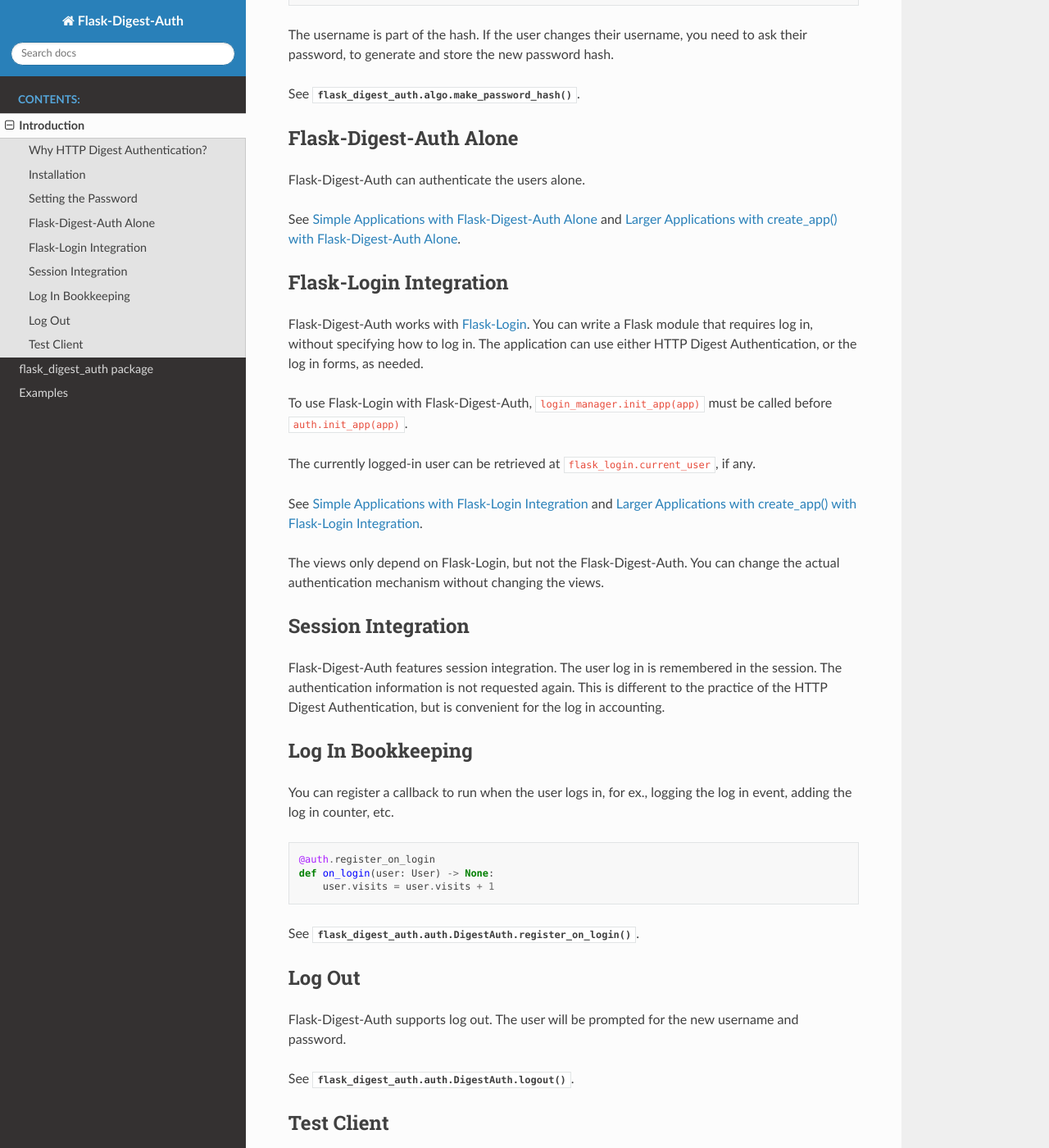
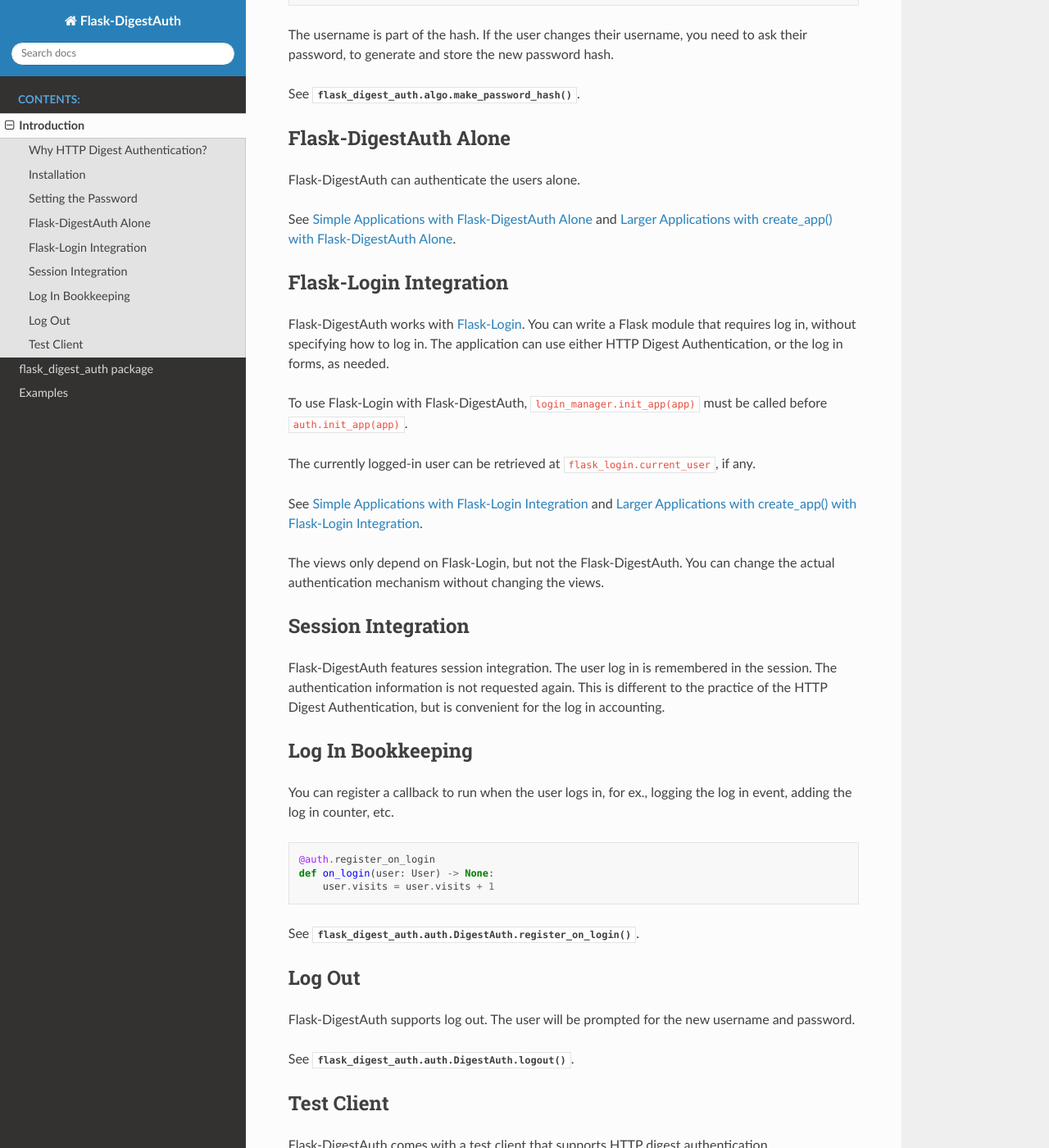
Before and after one commit to imacat/flask-digestauth, a Sphinx documentation site: the page built from docs/source/intro.rst, in a window 1280 px wide and 1400 px high, scrolled down 1156 px. Shown: the whole window at 82% size. Built offline with Sphinx 7.4.7 and the Read the Docs theme 2.0.0, drawn with Linux system fonts in a browser that asks for light colours; some of the changed text lies outside the part shown.

Commit message:
Renamed the package from flask-digest-auth to Flask-DigestAuth, by the Flask recommended extension guidelines https://flask.palletsprojects.com/en/latest/extensiondev/.

```diff
--- a/docs/source/conf.py
+++ b/docs/source/conf.py
@@ -10,8 +10,8 @@
 # -- Project information -----------------------------------------------------
 # https://www.sphinx-doc.org/en/master/usage/configuration.html#project-information
 
-project = 'Flask-Digest-Auth'
-copyright = '2022, imacat'
+project = 'Flask-DigestAuth'
+copyright = '2022-2023, imacat'
 author = 'imacat'
 release = '0.3.1'
 
--- a/docs/source/intro.rst
+++ b/docs/source/intro.rst
@@ -2,7 +2,7 @@
 ============
 
 
-*Flask-Digest-Auth* is an `HTTP Digest Authentication`_ implementation
+*Flask-DigestAuth* is an `HTTP Digest Authentication`_ implementation
 for Flask_ applications.  It authenticates the user for the protected
 views.
 
@@ -24,7 +24,7 @@
 wheels.  If a pretty log in form is not critical to your project, HTTP
 Digest Authentication should be a good choice.
 
-Flask-Digest-Auth works with Flask-Login_.  Log in protection can be
+Flask-DigestAuth works with Flask-Login_.  Log in protection can be
 separated with the authentication mechanism.  You can create protected
 Flask modules without knowing the actual authentication mechanisms.
 
@@ -32,18 +32,18 @@
 Installation
 ------------
 
-You can install Flask-Digest-Auth with ``pip``:
+You can install Flask-DigestAuth with ``pip``:
 
 ::
 
-    pip install Flask-Digest-Auth
+    pip install Flask-DigestAuth
 
 You may also install the latest source from the
-`Flask-Digest-Auth GitHub repository`_.
+`Flask-DigestAuth GitHub repository`_.
 
 ::
 
-    pip install git+https://github.com/imacat/flask-digest-auth.git
+    pip install git+https://github.com/imacat/flask-digestauth.git
 
 
 Setting the Password
@@ -66,10 +66,10 @@
 See :func:`flask_digest_auth.algo.make_password_hash`.
 
 
-Flask-Digest-Auth Alone
------------------------
+Flask-DigestAuth Alone
+----------------------
 
-Flask-Digest-Auth can authenticate the users alone.
+Flask-DigestAuth can authenticate the users alone.
 
 See :ref:`example-alone-simple` and :ref:`example-alone-large`.
 
@@ -77,12 +77,12 @@
 Flask-Login Integration
 -----------------------
 
-Flask-Digest-Auth works with Flask-Login_.  You can write a Flask
+Flask-DigestAuth works with Flask-Login_.  You can write a Flask
 module that requires log in, without specifying how to log in.  The
 application can use either HTTP Digest Authentication, or the log in
 forms, as needed.
 
-To use Flask-Login with Flask-Digest-Auth,
+To use Flask-Login with Flask-DigestAuth,
 ``login_manager.init_app(app)`` must be called before
 ``auth.init_app(app)``.
 
@@ -92,7 +92,7 @@
 See :ref:`example-flask-login-simple` and
 :ref:`example-flask-login-large`.
 
-The views only depend on Flask-Login, but not the Flask-Digest-Auth.
+The views only depend on Flask-Login, but not the Flask-DigestAuth.
 You can change the actual authentication mechanism without changing
 the views.
 
@@ -100,7 +100,7 @@
 Session Integration
 -------------------
 
-Flask-Digest-Auth features session integration.  The user log in
+Flask-DigestAuth features session integration.  The user log in
 is remembered in the session.  The authentication information is not
 requested again.  This is different to the practice of the HTTP Digest
 Authentication, but is convenient for the log in accounting.
@@ -124,7 +124,7 @@
 Log Out
 -------
 
-Flask-Digest-Auth supports log out.  The user will be prompted for the
+Flask-DigestAuth supports log out.  The user will be prompted for the
 new username and password.
 
 See :meth:`flask_digest_auth.auth.DigestAuth.logout`.
@@ -133,7 +133,7 @@
 Test Client
 -----------
 
-Flask-Digest-Auth comes with a test client that supports HTTP digest
+Flask-DigestAuth comes with a test client that supports HTTP digest
 authentication.
 
 See :class:`flask_digest_auth.test.Client`.
@@ -145,4 +145,4 @@
 .. _RFC 2617: https://www.rfc-editor.org/rfc/rfc2617
 .. _Flask: https://flask.palletsprojects.com
 .. _Flask-Login: https://flask-login.readthedocs.io
-.. _Flask-Digest-Auth GitHub repository: https://github.com/imacat/flask-digest-auth
+.. _Flask-DigestAuth GitHub repository: https://github.com/imacat/flask-digestauth
```
Also changed, not shown: README.rst (+23 -23 lines), docs/source/examples.rst (+4 -4 lines), docs/source/index.rst (+4 -4 lines), setup.cfg (+4 -4 lines).
